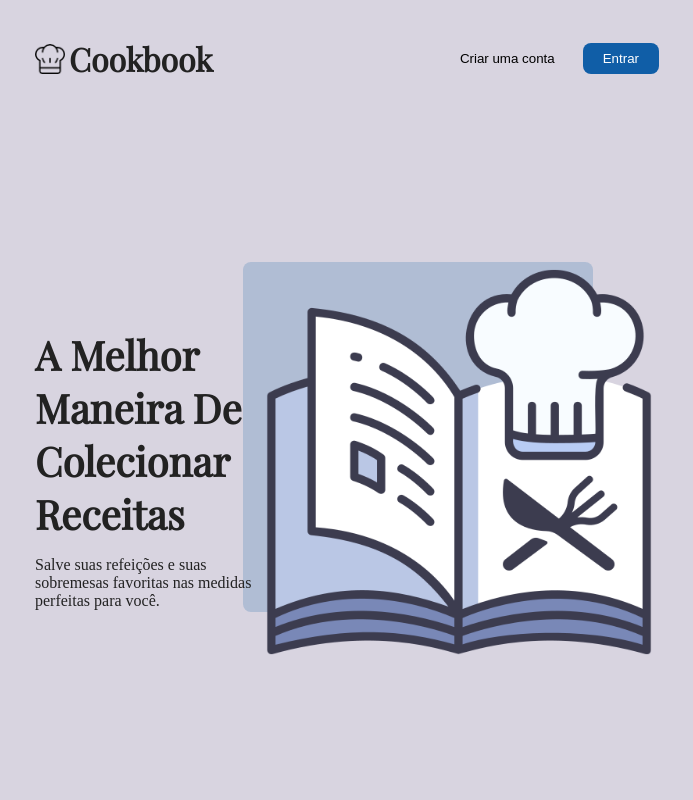
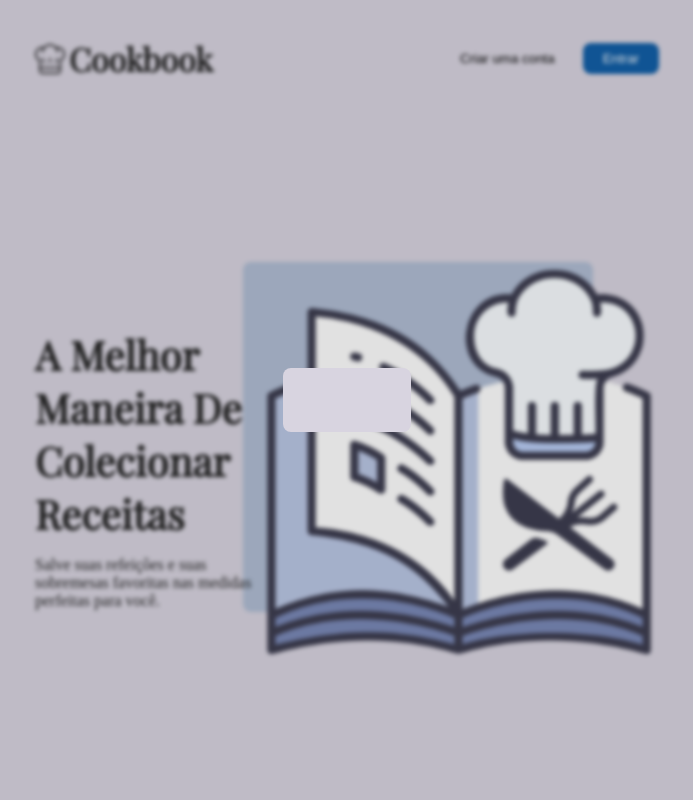
Before and after one commit to Rafael-Cesario/CookBook, a Next.js app in the folder frontend/: page / in a window 1280 px wide. Shown: the top 800 px of the page, without its empty margins (293-986 px from the left). Built offline with nearby package versions, Linux system fonts and the light colour scheme.

Commit message:
[ Feat ] Form container

```diff
--- a/frontend/src/app/@authentication/page.tsx
+++ b/frontend/src/app/@authentication/page.tsx
@@ -1,3 +1,4 @@
+import { FormContainer } from "@/features/authentication/components/form-container";
 import { Features } from "@/features/authentication/features";
 import { Header } from "@/features/authentication/header";
 import { Intro } from "@/features/authentication/intro";
@@ -8,6 +9,7 @@ export default function Authentication() {
 			<Header />
 			<Intro />
 			<Features />
+			<FormContainer />
 		</>
 	);
 }
--- /dev/null
+++ b/frontend/src/features/authentication/components/form-container.tsx
@@ -0,0 +1,13 @@
+import { StyledFormContainer } from "./styles/form-container";
+
+interface IFormContainer {
+	children: React.ReactNode;
+}
+
+export const FormContainer = ({ children }: IFormContainer) => {
+	return (
+		<StyledFormContainer>
+			<div className="container">{children}</div>
+		</StyledFormContainer>
+	);
+};
--- /dev/null
+++ b/frontend/src/features/authentication/components/styles/form-container.tsx
@@ -0,0 +1,24 @@
+"use client";
+
+import { theme } from "@/styles/theme";
+import styled from "styled-components";
+
+export const StyledFormContainer = styled.div`
+	position: absolute;
+	top: 0;
+	left: 0;
+	width: 100%;
+	height: 100%;
+	background-color: #11111120;
+	backdrop-filter: blur(2px);
+
+	display: flex;
+	justify-content: center;
+	align-items: center;
+
+	.container {
+    padding: 2rem 4rem;
+		background-color: ${theme.background};
+    border-radius: ${theme.borderRadius};
+	}
+`;
--- a/frontend/src/features/authentication/features.tsx
+++ b/frontend/src/features/authentication/features.tsx
@@ -1,4 +1,4 @@
-import { StyledFeatures } from "./styles/styled-features";
+import { StyledFeatures } from "./styles/features";
 
 export const Features = () => {
 	return (
--- a/frontend/src/features/authentication/header.tsx
+++ b/frontend/src/features/authentication/header.tsx
@@ -1,5 +1,5 @@
 import Image from "next/image";
-import { StyledHeader } from "./styles/styled-header";
+import { StyledHeader } from "./styles/header";
 
 export const Header = () => {
 	return (
--- a/frontend/src/features/authentication/intro.tsx
+++ b/frontend/src/features/authentication/intro.tsx
@@ -1,5 +1,5 @@
 import Image from "next/image";
-import { StyledIntro } from "./styles/styled-intro";
+import { StyledIntro } from "./styles/intro";
 
 export const Intro = () => {
 	return (
```
Also changed, not shown: frontend/src/features/authentication/styles/features.tsx (renamed from frontend/src/features/authentication/styles/styled-features.tsx), frontend/src/features/authentication/styles/header.tsx (renamed from frontend/src/features/authentication/styles/styled-header.tsx), frontend/src/features/authentication/styles/intro.tsx (renamed from frontend/src/features/authentication/styles/styled-intro.tsx).
